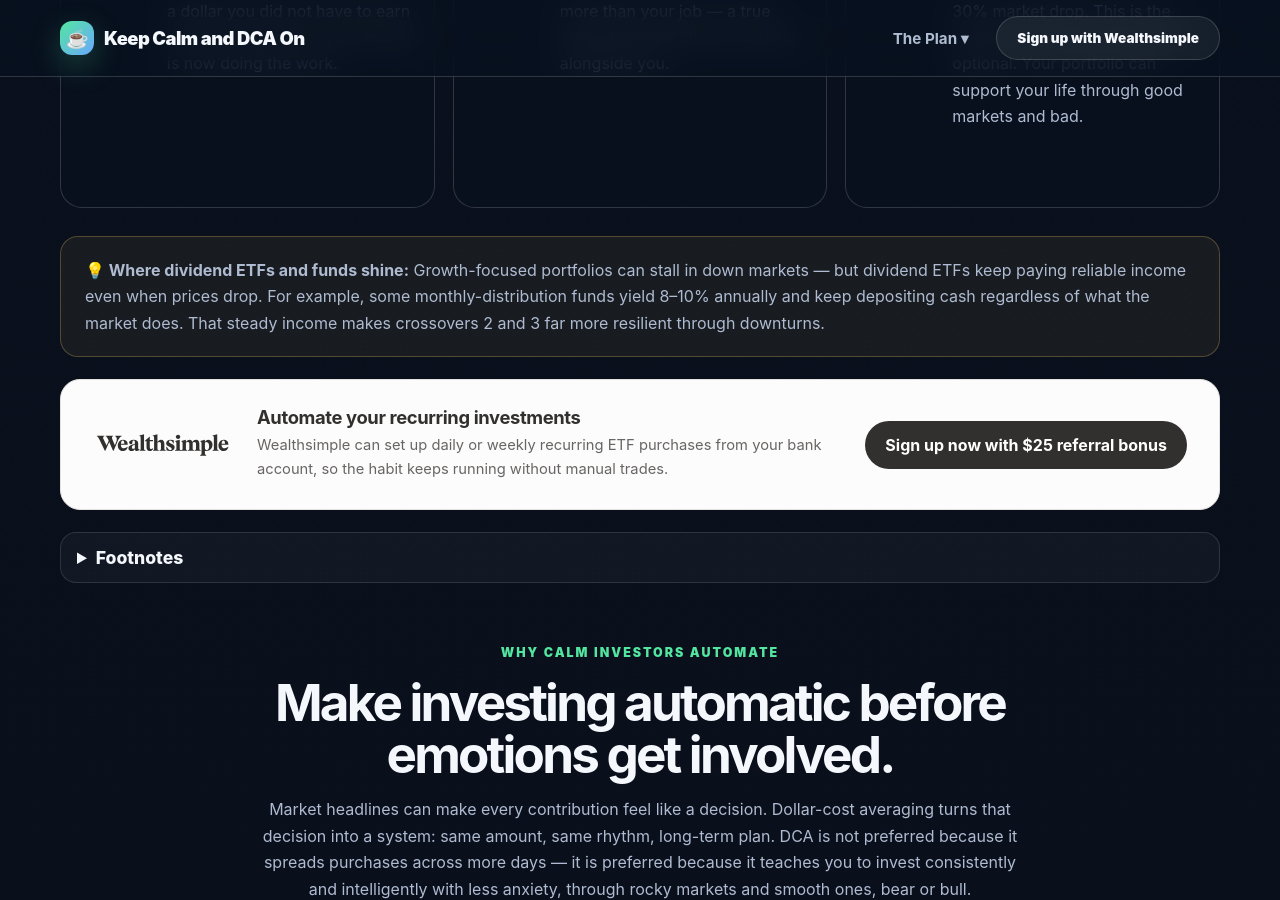
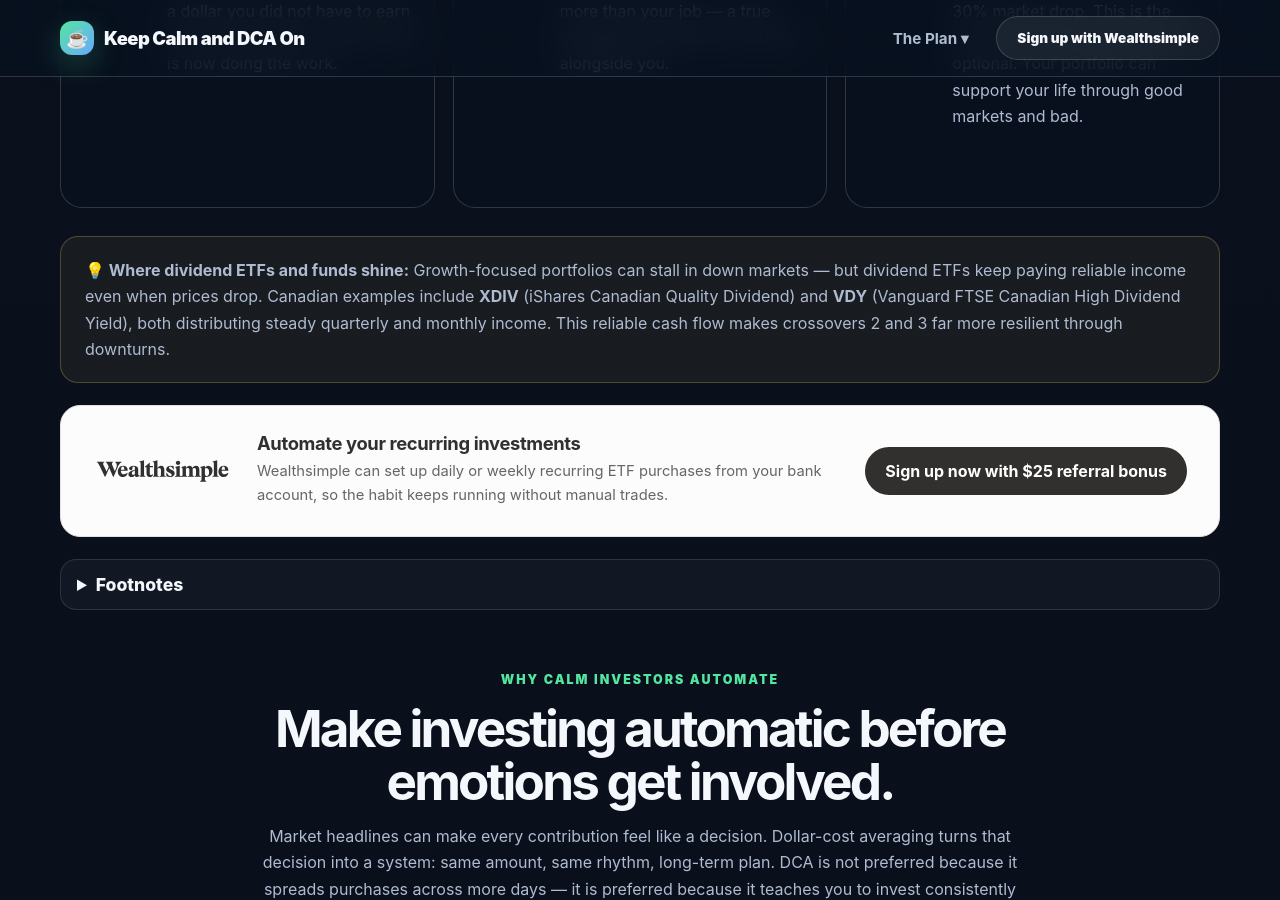
Before and after one commit to thestamp/dcathedip, a Jekyll site: the page built from index.html, in a window 1280 px wide and 900 px high, scrolled down 14002 px. Built offline with Jekyll 4.4.1, drawn with Linux system fonts in a browser that asks for light colours.

Commit message:
Add XDIV and VDY as Canadian dividend ETF examples in crossover callout

```diff
--- a/index.html
+++ b/index.html
@@ -620,7 +620,7 @@
         </div>
 
         <div style="margin-top:28px; padding:20px 24px; border:1px solid rgba(255,209,102,0.25); border-radius:18px; background:rgba(255,209,102,0.06);">
-          <p style="margin:0;"><strong>💡 Where dividend ETFs and funds shine:</strong> Growth-focused portfolios can stall in down markets — but dividend ETFs keep paying reliable income even when prices drop. For example, some monthly-distribution funds yield 8–10% annually and keep depositing cash regardless of what the market does. That steady income makes crossovers 2 and 3 far more resilient through downturns.</p>
+          <p style="margin:0;"><strong>💡 Where dividend ETFs and funds shine:</strong> Growth-focused portfolios can stall in down markets — but dividend ETFs keep paying reliable income even when prices drop. Canadian examples include <strong>XDIV</strong> (iShares Canadian Quality Dividend) and <strong>VDY</strong> (Vanguard FTSE Canadian High Dividend Yield), both distributing steady quarterly and monthly income. This reliable cash flow makes crossovers 2 and 3 far more resilient through downturns.</p>
         </div>
 
         </div>
```
